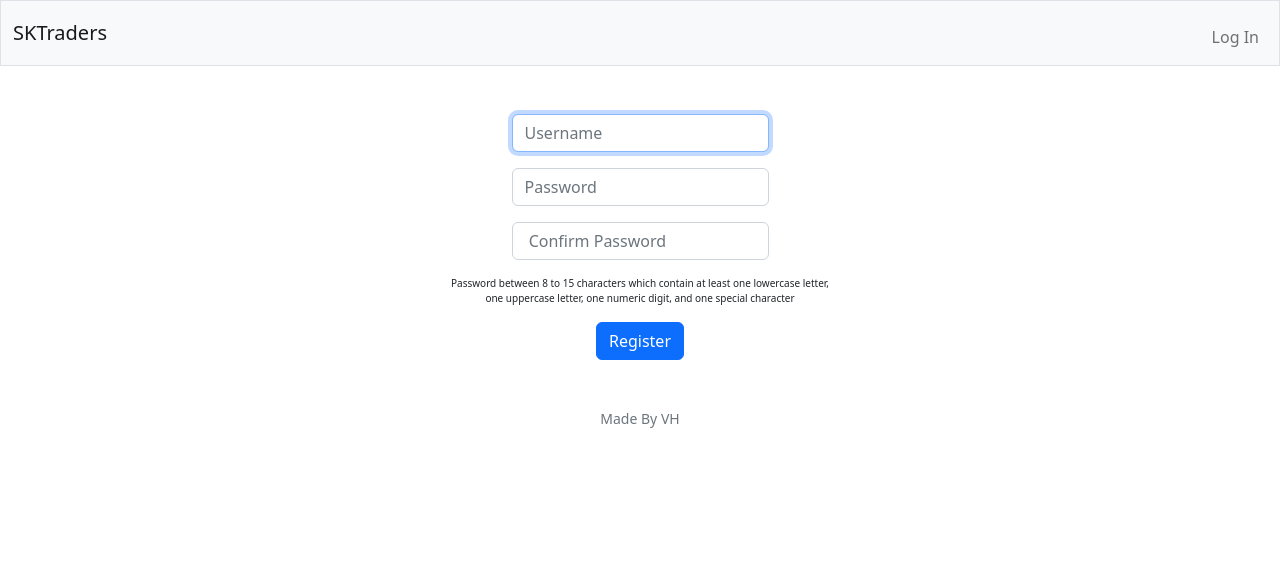
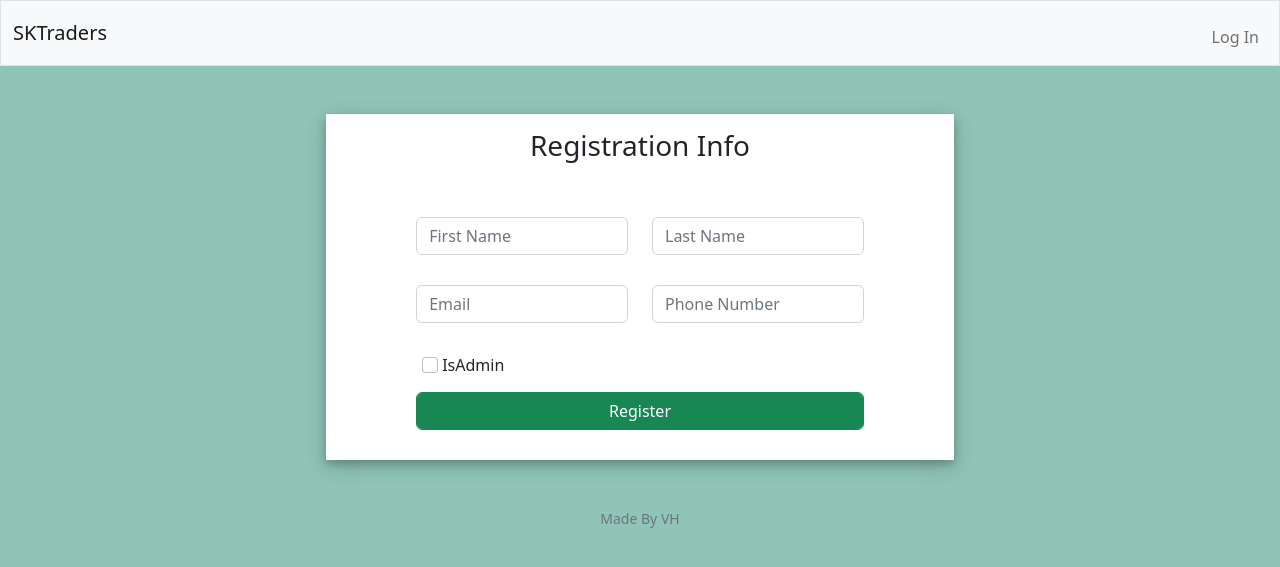
Before and after one commit to Vaishali-tyagi-project/CS50x_Final_Project, a Flask app: page /register in a window 1280 px wide. Shown: the top 567 px of the page. Run offline with Flask 2, Linux system fonts and the light colour scheme; some libraries are stand-ins or nearby versions.

Commit message:
Registration page

```diff
--- a/app.py
+++ b/app.py
@@ -1,10 +1,10 @@
-import os,sqlite3
 from flask import Flask, render_template, session
 from flask_session import Session
 import re
 from flask import Flask, render_template, session, request, redirect
 from flask_session import Session
 from werkzeug.security import check_password_hash, generate_password_hash
+from cs50 import SQL
 
 
 
@@ -13,9 +13,10 @@ app = Flask(__name__)
 app.config["SESSION_PERMANENT"] = False
 app.config["SESSION_TYPE"] = "filesystem"
 app.secret_key = 'super secret key'
-DATABASE = 'final-project.db'
 
-db = sqlite3.connect(DATABASE, check_same_thread=False)
+db = SQL("sqlite:///final-project.db")
+
+
 Session(app)
 
 @app.route("/")
@@ -49,14 +50,14 @@ def login():
             return render_template("error.html" , errormsg = "must provide password ", code = 403)
 
         # Query database for username
-        rows = db.execute("SELECT * FROM Credentials WHERE username = ?", request.form.get("username"))
-
+        rows = db.execute("SELECT * FROM Credentials WHERE username = ?" ,request.form.get("username"))
+        print(rows)
         # Ensure username exists and password is correct
-        if len(rows) != 1 or not check_password_hash(rows[0]["hash"], request.form.get("password")):
+        if len(rows) != 1 or not check_password_hash(rows[0]["password"], request.form.get("password")):
             return render_template( "error.html" , errormsg = "invalid username and/or password", code = 403)
 
         # Remember which user has logged in
-        session["user_id"] = rows[0]["id"]
+        session["user_id"] = rows[0]["person_id"]
 
         # Redirect user to home page
         return redirect("/")
@@ -79,31 +80,36 @@ def logout():
 @app.route("/register", methods=["GET", "POST"])
 def register():
     """Register user"""
-    Credentials = db.execute("Select * from Credentials")
+
     if request.method =="POST":
-        name = request.form.get("username")
-        password = request.form.get("password")
-        repassword = request.form.get("confirmpassword")
-        if not name:
-            return render_template("error.html" , errormsg = "must provide username ", code = 400)
+        firstname = request.form.get("firstname")
+        lastname = request.form.get("lastname")
+        email = request.form.get("email")
+        phone = request.form.get("phone")
+        isadmin = request.form.get("isadmin")
+        person = (firstname,lastname,email,phone,isadmin)
+        print(person)
+        if isadmin == '1':
+            db.execute("INSERT INTO Person (firstname ,lastname,email_id,phone_number,isAdmin) VALUES (?,?,?,?,?)" , firstname,lastname,email,phone,isadmin)
+        else:
+            db.execute("INSERT INTO Person (firstname ,lastname,email_id,phone_number) VALUES (? ,?,?,?)" , firstname,lastname,email,phone)
 
-        if not password or password != repassword or not repassword:
-            return render_template("error.html" , errormsg = "must provide password ", code = 403)
+        person_id = db.execute("Select person_id from Person where phone_number = ?" , phone)
+        person_id = person_id[0]
+        person_id = person_id["person_id"]
+        print(person_id)
 
-        Password_pattern = "^((?=.*\d)(?=.*[a-z])(?=.*[A-Z])(?=.*[^a-zA-Z0-9])(?!.*\s)).{8,15}$"
-        compiled_regEx = re.compile(Password_pattern)
-        match = re.search(compiled_regEx, password)
-        if not match:
-            return render_template("error.html" ,errormsg = "Password between 8 to 15 characters which contain at least one lowercase letter, one uppercase letter, one numeric digit, and one special character " , code = 400)
-
-
-        for user in Credentials:
-            if name == user["username"]:
-                return render_template("error.html",errormsg = "must provide username", code = 400)
-
-        db.execute("INSERT INTO Credentials (username ,password) VALUES (? ,?)" , name , generate_password_hash(password))
-
-        return redirect("/")
+        return render_template("Credentials.html",person_id = person_id)
 
     else:
         return render_template("register.html")
+
+@app.route("/credentials", methods=["GET", "POST"])
+def credentials():
+    if request.method == "POST":
+        person_id = request.form.get("person_id")
+        username = request.form.get("username")
+        password = request.form.get("password")
+        db.execute("INSERT INTO Credentials(person_id,username,password) VALUES(?,?,?)" , person_id , username , password)
+        print(person_id)
+        return render_template("login.html")
--- a/helpers.py
+++ b/helpers.py
@@ -0,0 +1,6 @@
+import sqlite3
+
+def get_db_connection():
+    conn = sqlite3.connect('final-project.db')
+    conn.row_factory = sqlite3.Row
+    return conn
--- a/static/style.css
+++ b/static/style.css
@@ -61,3 +61,23 @@
     padding-left: 15px;
     text-align: left !important;
 }
+.register-form
+{
+
+    padding-left: 5%;
+    padding-right: 5%;
+    padding-bottom: 5%;
+
+}
+.register-body
+{
+    background-color: white !important;
+    box-shadow: 0 4px 8px 0 rgba(0, 0, 0, 0.2), 0 6px 20px 0 rgba(0, 0, 0, 0.19);
+    width:50% !important;
+    height: 100% !important;
+
+}
+body
+{
+    background-color: #8fc4b7 !important;
+}
--- a/templates/error.html
+++ b/templates/error.html
@@ -3,6 +3,6 @@
     <title>Error</title>
 </head>
 <body>
-    <h2>{{ errormsg code}}</h2>
+    <h2>{{ errormsg , code}}</h2>
 </body>
 </html>
--- a/templates/layout.html
+++ b/templates/layout.html
@@ -36,7 +36,9 @@
                         </ul>
                         <ul class="navbar-nav ms-auto mt-2">
                             <li class="nav-item"><a class="nav-link" href="#">Change Password</a></li>
-                            <li class="nav-item"><a class="nav-link" href="#">Log Out</a></li>
+                            <li class="nav-item"><a class="nav-link" href="/logout">Log Out</a></li>
+                            <li class="nav-item"><a class="nav-link" href="/login">Log In</a></li>
+
                         </ul>
                         {% else %}
                         <ul class="navbar-nav me-auto mt-2">
--- a/templates/login.html
+++ b/templates/login.html
@@ -9,13 +9,13 @@
 
     <form action="/login" method="post">
         <div class="row">
-            <div class="form-check col-md-6">
+            <div class="col-md-9">
                 <input class="form-check-input" type="radio" name="flexRadioDefault" id="flexRadioDefault1">
                 <label class="form-check-label" for="flexRadioDefault1">
                     Admin
                 </label>
             </div>
-            <div class="form-check col-md-6">
+            <div class="col-md-9">
                 <input class="form-check-input" type="radio" name="flexRadioDefault" id="flexRadioDefault2" checked>
                 <label class="form-check-label" for="flexRadioDefault2">
                     General
--- a/templates/register.html
+++ b/templates/register.html
@@ -1,38 +1,61 @@
 {% extends "layout.html" %}
 
 {% block title %}
-    Register
+Register
 {% endblock %}
 
 {% block main %}
-    <form action="/register" method="post">
-        <div class="mb-3">
-            <input autocomplete="off" autofocus class="form-control mx-auto w-auto" id="username" name="username" placeholder="Username" type="text">
+
+<div class="container register-body">
+    <div class="row">
+        <h3 class="mb-4">
+            Registration Info</h3>
+    </div>
+    <form class = "register-form mx-5" action="/register" method="post">
+
+        <div class="row">
+            <div class="col-md-6">
+                <input type="text" class="form-control" id="firstname"  name = "firstname" placeholder="First Name" required />
+            </div>
+            <div class="col-md-6">
+                <div class="form-outline">
+                    <input type="text" class="form-control" id="lastname" name = "lastname" placeholder="Last Name" required />
+                </div>
+            </div>
         </div>
-        <div class="mb-3">
-            <input class="form-control mx-auto w-auto" id="password" name="password" placeholder="Password" type="password">
+        <div class="row">
+            <div class="col-md-6 ">
+                <div class="form-outline">
+                    <input type="text" class="form-control" id="email" name = "email" placeholder="Email" required />
+                </div>
+            </div>
+            <div class="col-md-6 ">
+                <div class="form-outline">
+                    <input type="text" class="form-control" id="phone" name = "phone" placeholder="Phone Number" required />
+                </div>
+            </div>
         </div>
-        <div class="mb-3">
-            <input class="form-control mx-auto w-auto" id="password" name="confirmpassword" placeholder=" Confirm Password" type="password">
+
+        <div class="row">
+            <div class="col-md-3">
+                <input class="form-check-input" type="checkbox" value="1" id="isadmin"  name = "isadmin"/>
+                <label class="form-check-label">IsAdmin</label>
+
+            </div>
+            <div class = "col-md-9">
+
+            </div>
+
         </div>
-        <p style = "font-size:x-small" >Password between 8 to 15 characters which contain at least one lowercase letter,<br> one uppercase letter, one numeric digit, and one special character</p>
 
-        <script>
-            document.querySelector('#password').addEventListener('focusout' , function(){
-                let input = document.querySelector('#password');
-                var decimal=  /^(?=.*\d)(?=.*[a-z])(?=.*[A-Z])(?=.*[^a-zA-Z0-9])(?!.*\s).{8,15}$/;
-                if(input.value.match(decimal))
-                {
+        <div class="button">
+            <button type="submit" class=" form-control btn btn-success" >Register</button>
+        </div>
 
-                    input.style.backgroundColor = 'green';
-                }
-                else
-                {
-                    alert('Password between 8 to 15 characters which contain at least one lowercase letter, one uppercase letter, one numeric digit, and one special character ')
-                    input.style.backgroundColor = 'red';
-                }
-            });
-        </script>
-        <button class="btn btn-primary" type="submit">Register</button>
     </form>
-{% endblock %}
+
+
+</div>
+
+
+{%endblock%}
```
Also changed, not shown: templates/Credentials.html (added, +23 -0 lines), database.db (added), final-project.db, 4 other files.
